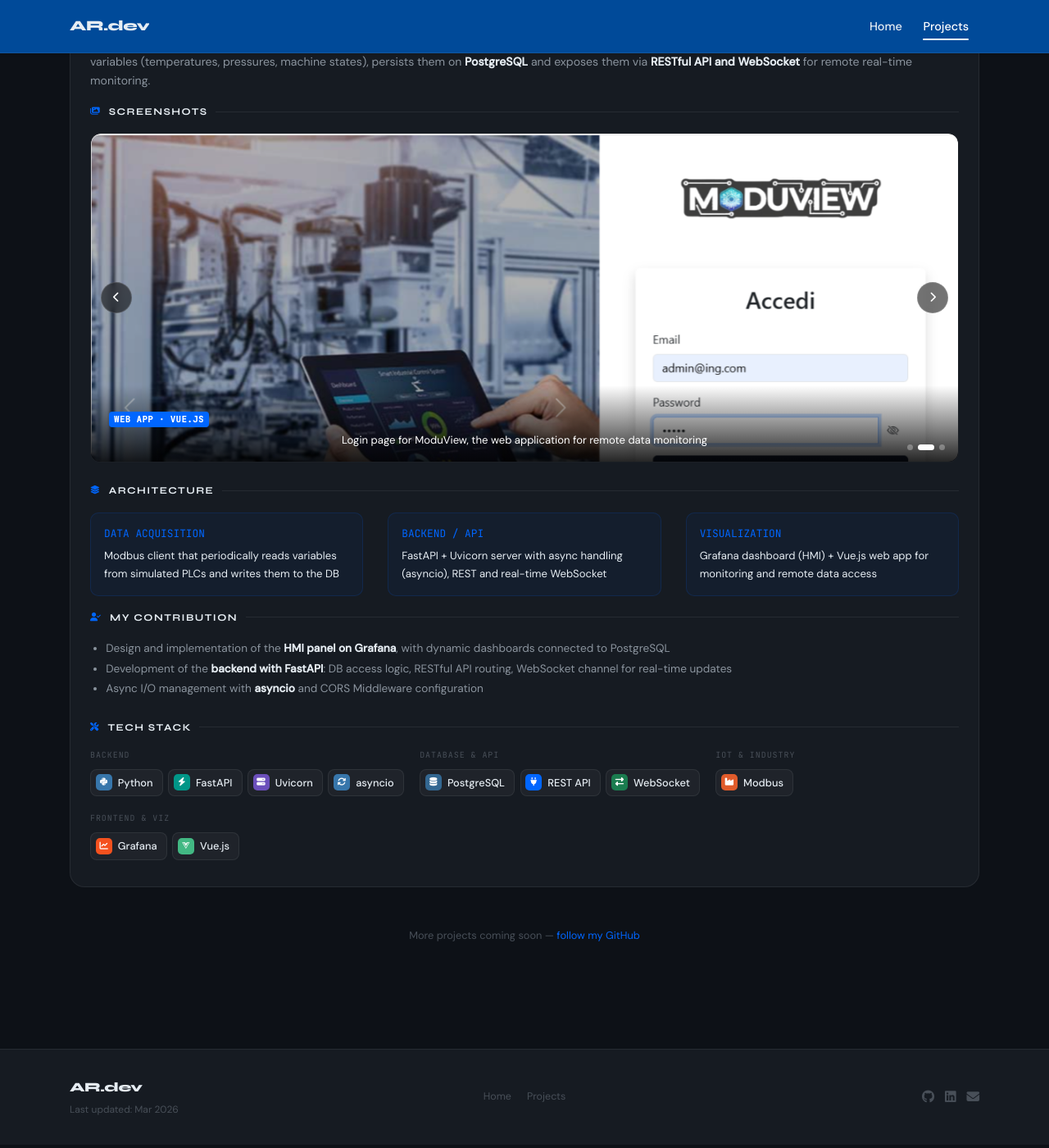
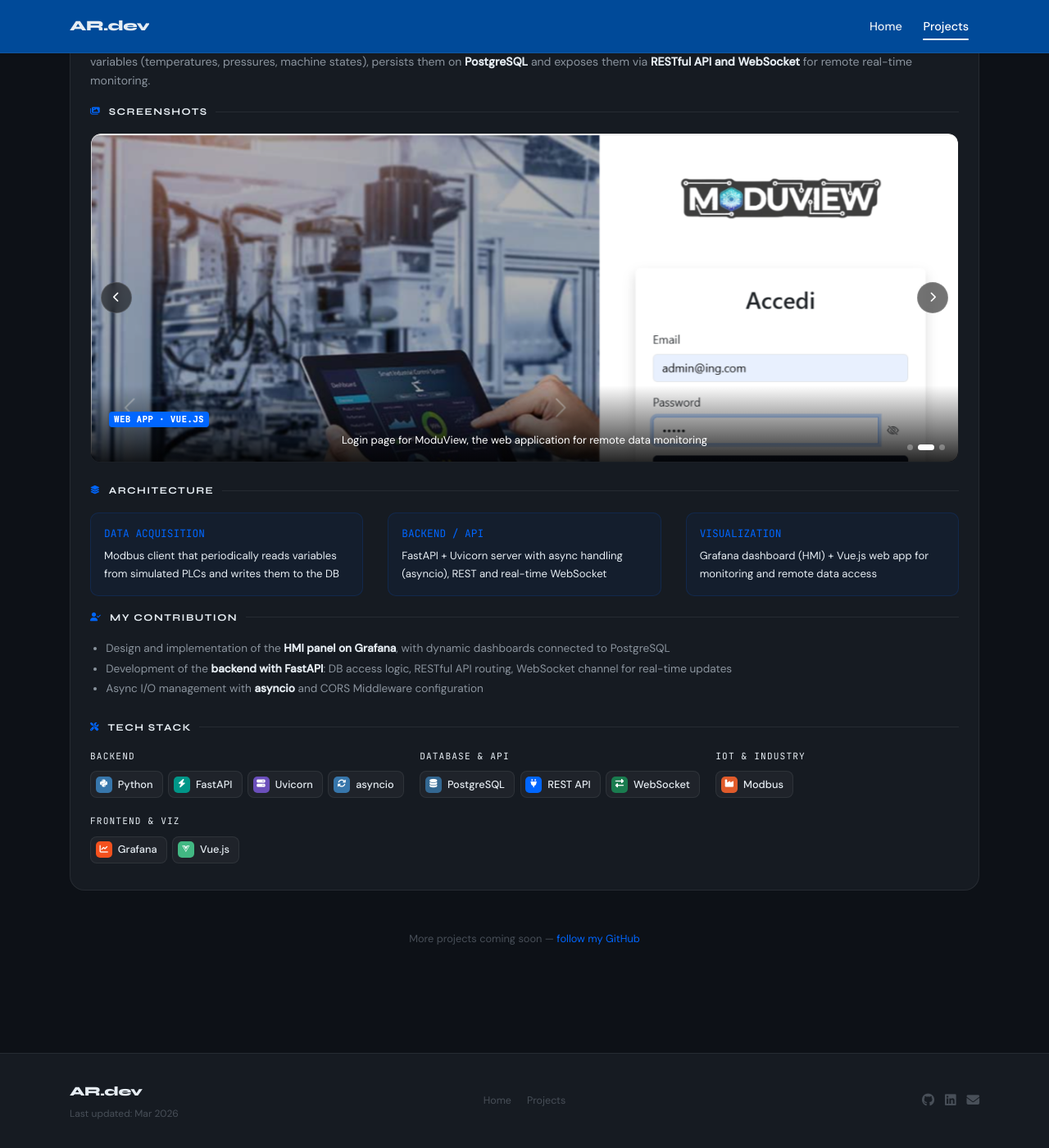
Before and after one commit to antonio-radesca/antonio.radesca-portfolio, a Jekyll site: the page built from projects.html, in a window 1280 px wide and 1400 px high, scrolled down 256 px. Shown: the whole window at 82% size. Built offline with Jekyll 4.4.1, drawn with Linux system fonts in a browser that asks for light colours; nearby versions of some CDN libraries; a style sheet for code colours, icons or effects is not loaded.

Commit message:
Modifiche font

```diff
--- a/projects.html
+++ b/projects.html
@@ -204,7 +204,7 @@
 /* Tech Stack */
 .tech-stack-grid { display: flex; flex-wrap: wrap; gap: 1.2rem; }
 .tech-group { display: flex; flex-direction: column; gap: 0.5rem; }
-.tech-group-label { font-family: 'JetBrains Mono', monospace; font-size: 0.62rem; text-transform: uppercase; letter-spacing: 0.1em; color: var(--text-muted); }
+.tech-group-label { font-family: 'JetBrains Mono', monospace; font-size: 0.7rem; text-transform: uppercase; letter-spacing: 0.1em; color: #e6edf3; }
 .tech-group-items { display: flex; flex-wrap: wrap; gap: 0.4rem; }
 .tech-pill { display: inline-flex; align-items: center; gap: 0.45rem; background: rgba(255,255,255,0.04); border: 1px solid var(--border); border-radius: 8px; padding: 0.3rem 0.7rem 0.3rem 0.35rem; font-size: 0.8rem; font-weight: 500; color: var(--text-primary); transition: all 0.2s ease; cursor: default; }
 .tech-pill:hover { background: rgba(255,255,255,0.08); border-color: rgba(255,255,255,0.15); transform: translateY(-1px); }
```
